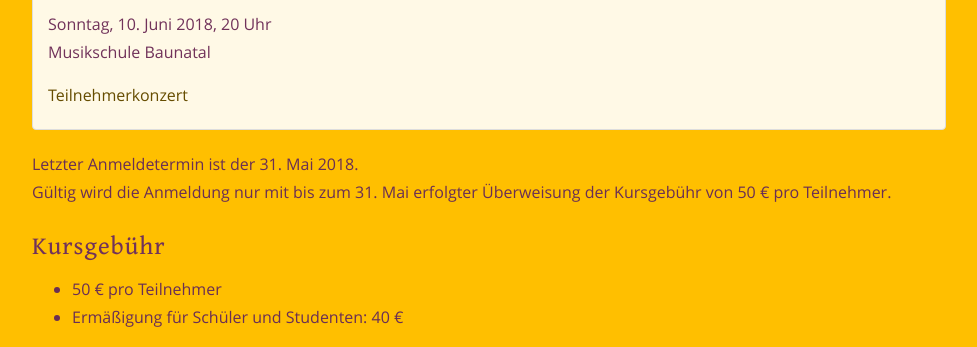
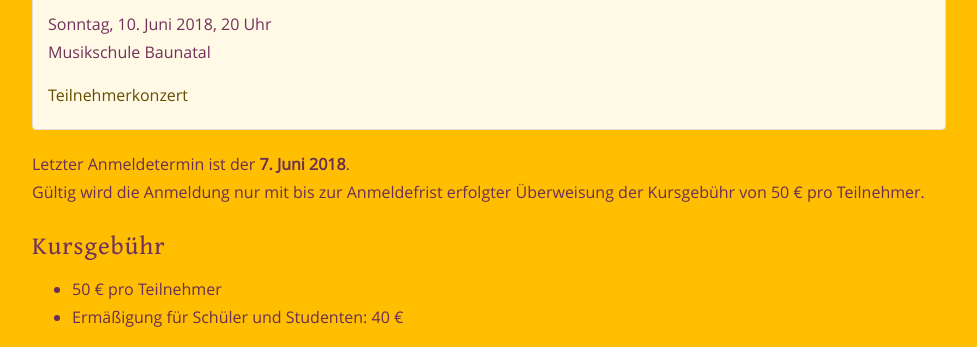
Before and after one commit to merenor/liedfestivalkassel, a Django app: page / in a window 1280 px wide. Shown: the part 3980-4327 px from the top of the page, without its empty margins (151-1128 px from the left). Run offline with Django 3.2, Linux system fonts and the light colour scheme; tables that the repository leaves empty hold one stand-in row (values such as "Sample post"); grey boxes marked "Sample" are stand-in pictures; parts of the project's set-up code (start-up, migrations or seed data) failed here and were passed over; some libraries are stand-ins or nearby versions.

Commit message:
Workshop Anmeldedatum geaendert

```diff
--- a/home/templates/home/workshop.html
+++ b/home/templates/home/workshop.html
@@ -22,15 +22,15 @@
         <p class="red" style="padding-bottom: 5px;">Sonntag, 10. Juni 2018, 16&dash;18 Uhr<br />Buchoase Kassel, Germaniastraße 14, 34119 Kassel</p>
         <p>»Sing dein Lied«-Nachmittag</p>
         <p>Der musikalische Salon für jedermann!</p>
-        <p><strong><a href="#weitere_veranstaltungen">Weitere Informationen hier</a></strong></p>
+        <p><strong><a href="#weitere_informationen">Weitere Informationen hier</a></strong></p>
     </div>
     <div class="list-group-item">
         <p class="red" style="padding-bottom: 5px;">Sonntag, 10. Juni 2018, 20 Uhr<br />Musikschule Baunatal</p>
         <p>Teilnehmerkonzert</p>
     </div>
     </div>
-    <p>Letzter Anmeldetermin ist der 31. Mai 2018.<br />
-    Gültig wird die Anmeldung nur mit bis zum 31. Mai erfolgter Überweisung der Kursgebühr von 50 € pro Teilnehmer.</p>
+    <p>Letzter Anmeldetermin ist der <strong>7. Juni 2018</strong>.<br />
+    Gültig wird die Anmeldung nur mit bis zur Anmeldefrist erfolgter Überweisung der Kursgebühr von 50 € pro Teilnehmer.</p>
     <h4 style="padding-top: 16px;">Kursgebühr</h4>
     <ul style="padding-bottom: 15px;">
       <li>50 € pro Teilnehmer</li>
```
